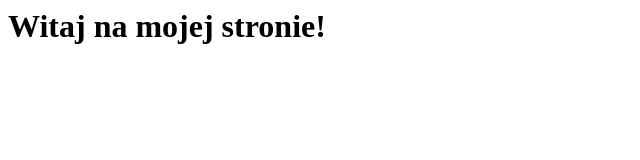
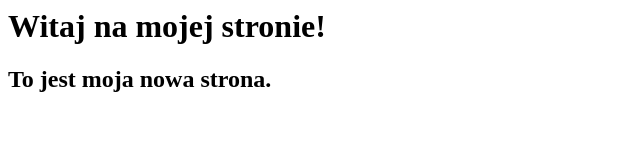
Before and after one commit to dawidb12/projekt-git, a plain HTML site: page index.html in a window 1280 px wide. Shown: the whole page, without its empty margins (0-640 px from the left). Drawn offline with Linux system fonts and the light colour scheme.

Commit message:
modify index.html

```diff
--- a/index.html
+++ b/index.html
@@ -1 +1,3 @@
 <h1>Witaj na mojej stronie!</h1>
+
+<h2>To jest moja nowa strona.</h2>
```
